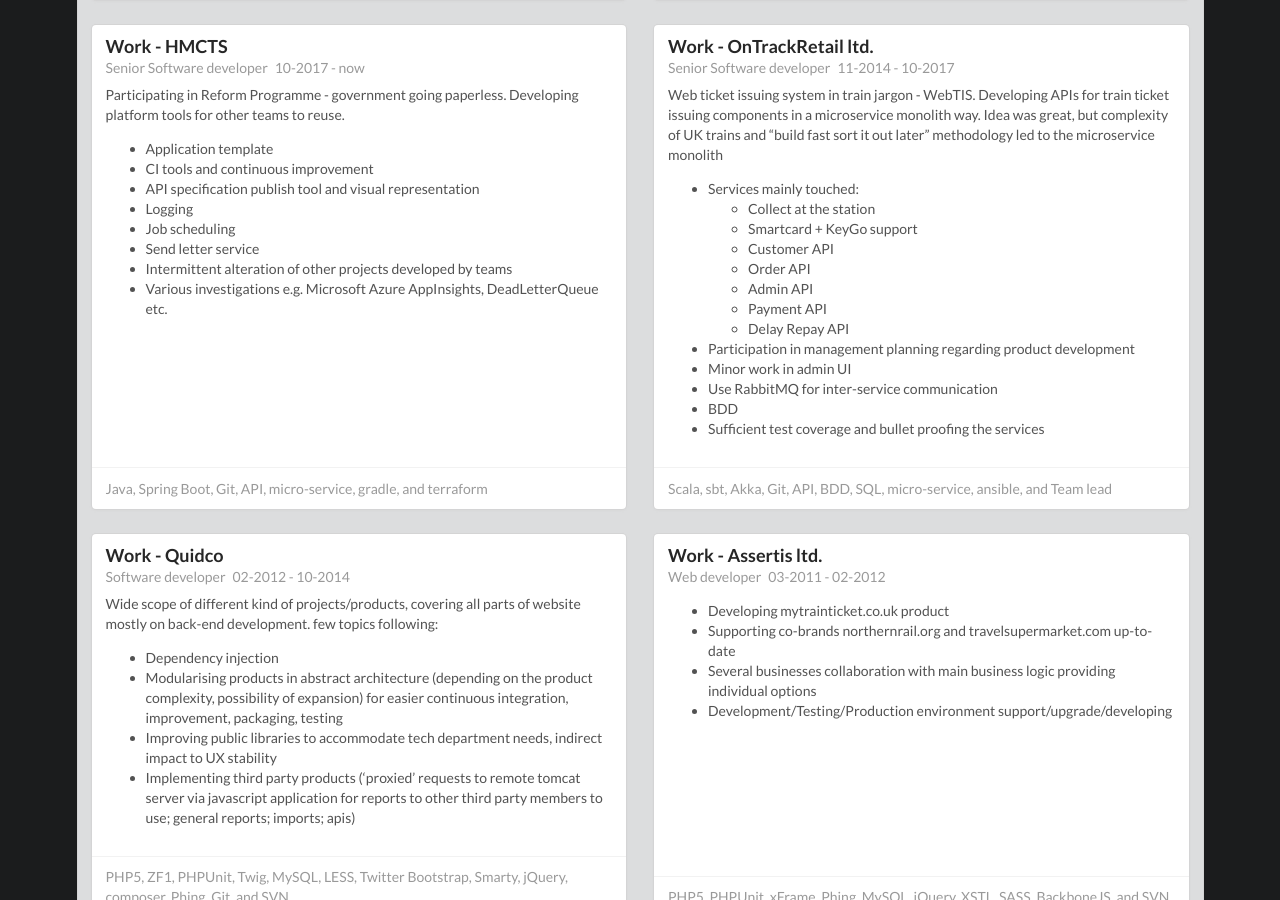
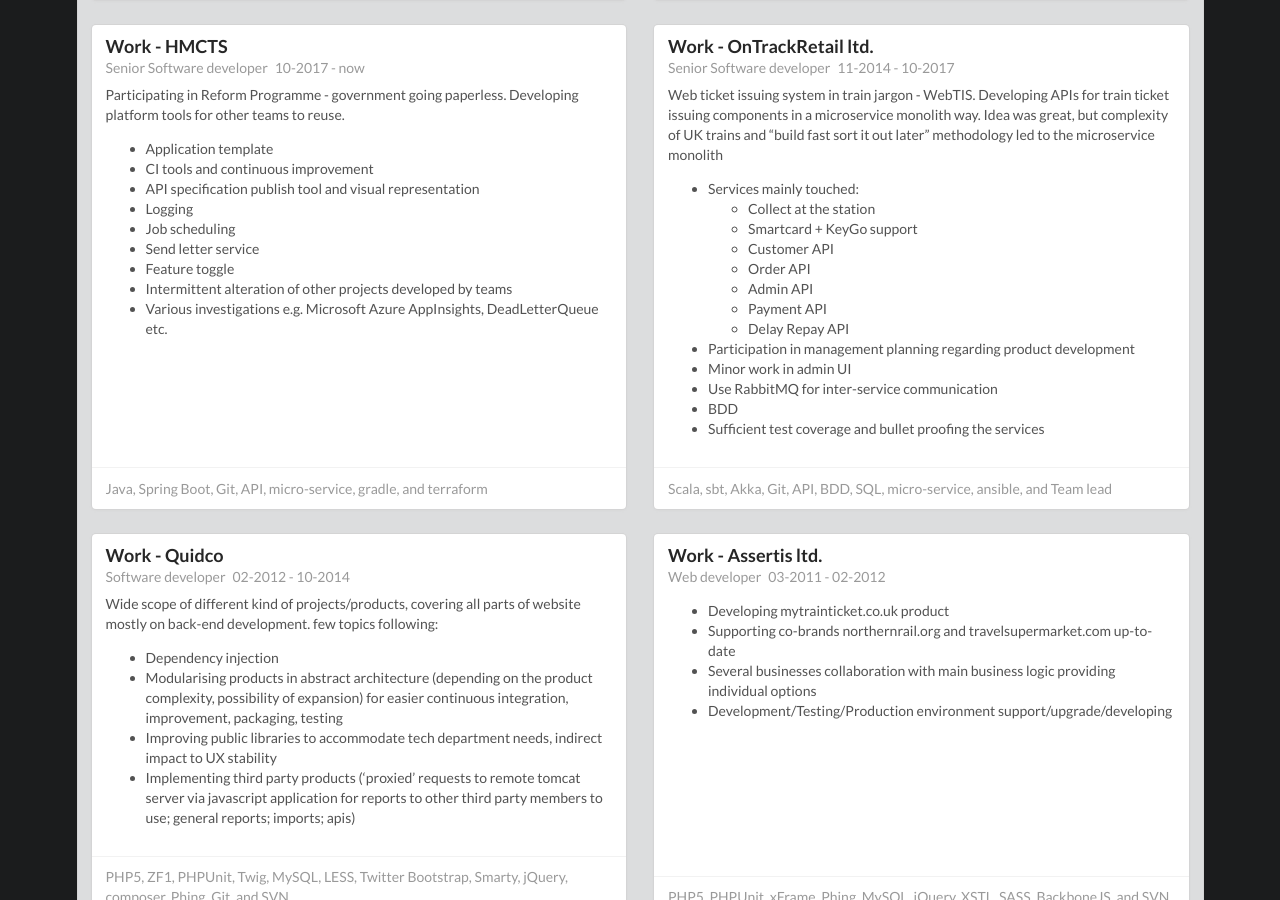
Before and after one commit to doncem/doncem.github.io, a Jekyll site: the page built from cv.html, in a window 1280 px wide and 900 px high, scrolled down 413 px. Built offline with Jekyll 4.4.1, drawn with Linux system fonts in a browser that asks for light colours; nearby versions of some CDN libraries.

Commit message:
Update cv.yml

```diff
--- a/_data/cv.yml
+++ b/_data/cv.yml
@@ -23,6 +23,7 @@
       - Logging
       - Job scheduling
       - Send letter service
+      - Feature toggle
       - Intermittent alteration of other projects developed by teams
       - Various investigations e.g. Microsoft Azure AppInsights, DeadLetterQueue etc.
     tags:
```
